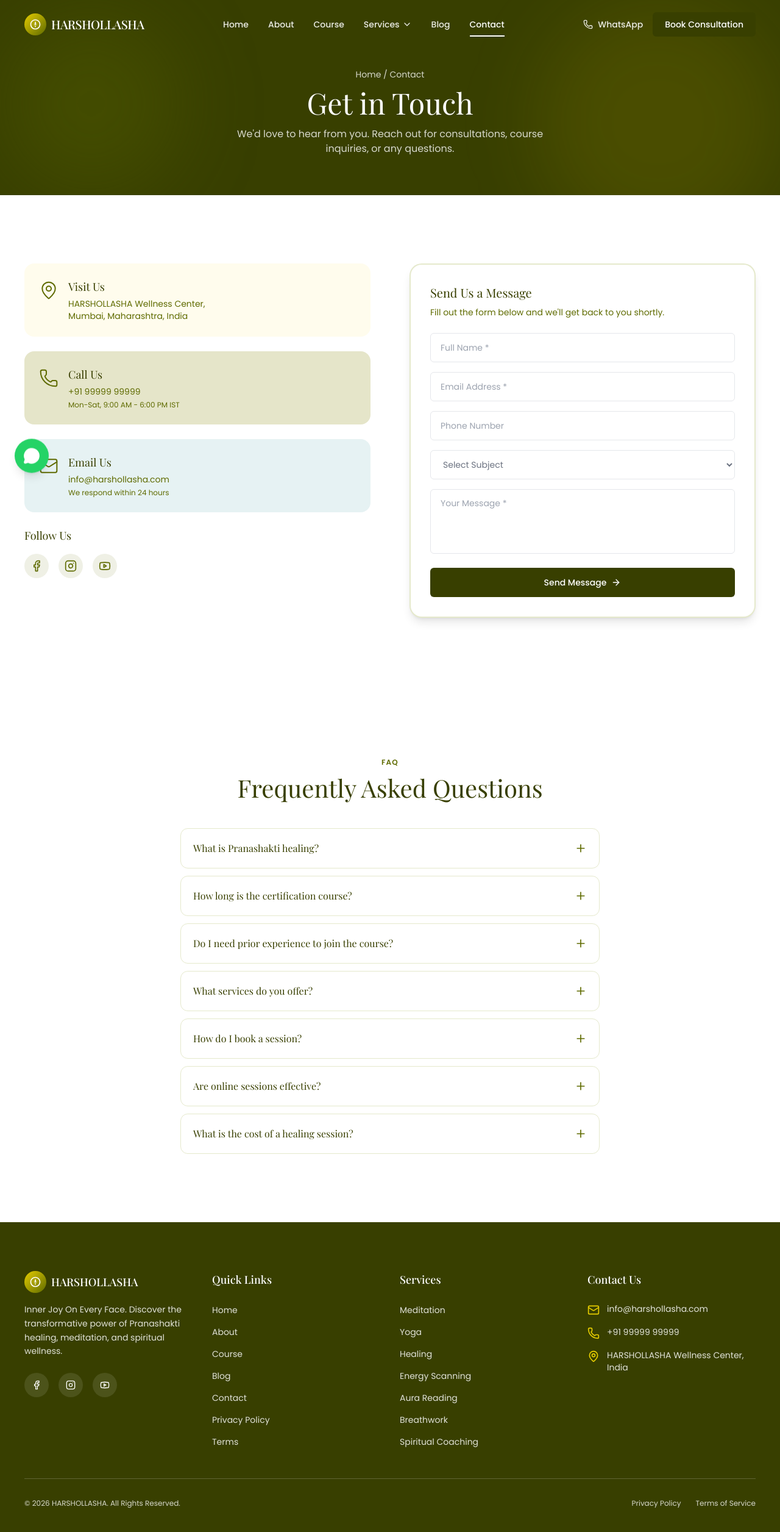
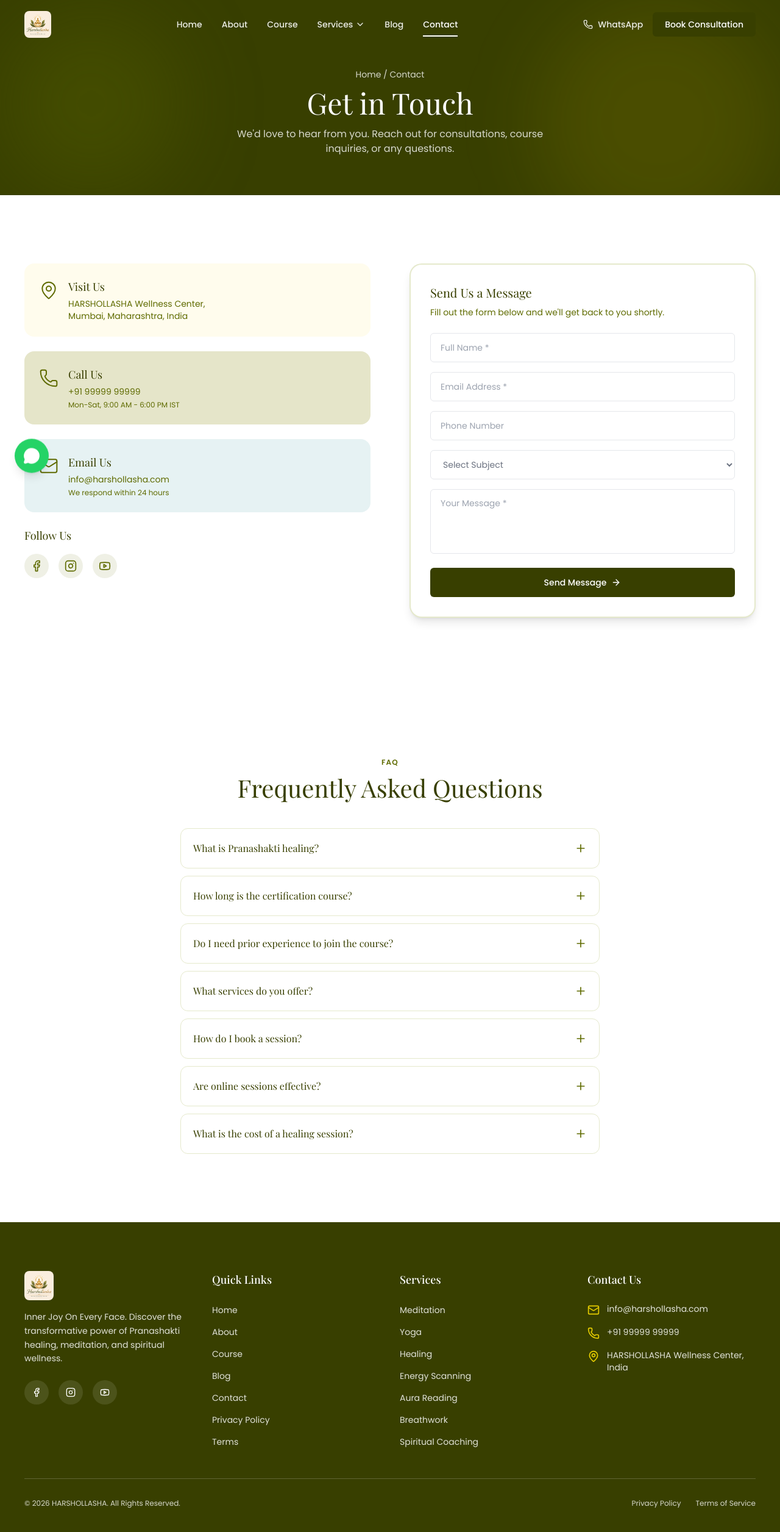
Before and after one commit to gyanamchoudhary/harshollash, a React (Vite) app in the folder app/: page /contact in a window 1280 px wide. Shown: the top 2512 px of the page at 61% size. Built offline with nearby package versions, Linux system fonts and the light colour scheme; a web font is replaced by a local one.

Commit message:
feat: replace SVG logo with new brand logo image in navbar and footer

```diff
--- a/app/src/components/Footer.tsx
+++ b/app/src/components/Footer.tsx
@@ -28,14 +28,12 @@ export default function Footer() {
         <div className="grid grid-cols-1 md:grid-cols-2 lg:grid-cols-4 gap-12 lg:gap-8">
           {/* Brand Column */}
           <div className="lg:col-span-1">
-            <Link to="/" className="flex items-center gap-2 mb-4">
-              <div className="w-9 h-9 rounded-full bg-gradient-to-br from-yellow-500 to-green-800 flex items-center justify-center">
-                <svg viewBox="0 0 24 24" className="w-5 h-5 text-white" fill="currentColor">
-                  <path d="M12 2C6.48 2 2 6.48 2 12s4.48 10 10 10 10-4.48 10-10S17.52 2 12 2zm0 18c-4.41 0-8-3.59-8-8s3.59-8 8-8 8 3.59 8 8-3.59 8-8 8zm-1-13h2v6h-2zm0 8h2v2h-2z" />
-                  <circle cx="12" cy="12" r="3" opacity="0.3" />
-                </svg>
-              </div>
-              <span className="font-heading text-lg font-medium">HARSHOLLASHA</span>
+            <Link to="/" className="flex items-center mb-4">
+              <img
+                src="/images/logo.png"
+                alt="Harshollasha"
+                className="h-12 w-auto object-contain rounded-lg"
+              />
             </Link>
             <p className="text-white/85 font-body text-sm leading-relaxed mb-6">
               Inner Joy On Every Face. Discover the transformative power of Pranashakti healing,
--- a/app/src/components/Navbar.tsx
+++ b/app/src/components/Navbar.tsx
@@ -37,20 +37,12 @@ export default function Navbar() {
       <div className="max-w-container mx-auto px-4 sm:px-6 lg:px-10">
         <div className="flex items-center justify-between h-16 lg:h-20">
           {/* Logo */}
-          <Link to="/" className="flex items-center gap-2 z-10">
-            <div className="w-9 h-9 rounded-full bg-gradient-to-br from-yellow-500 to-green-800 flex items-center justify-center">
-              <svg viewBox="0 0 24 24" className="w-5 h-5 text-white" fill="currentColor">
-                <path d="M12 2C6.48 2 2 6.48 2 12s4.48 10 10 10 10-4.48 10-10S17.52 2 12 2zm0 18c-4.41 0-8-3.59-8-8s3.59-8 8-8 8 3.59 8 8-3.59 8-8 8zm-1-13h2v6h-2zm0 8h2v2h-2z" />
-                <circle cx="12" cy="12" r="3" opacity="0.3" />
-              </svg>
-            </div>
-            <span
-              className={`font-heading text-lg lg:text-xl font-medium tracking-tight transition-colors ${
-                scrolled ? 'text-green-950' : 'text-white'
-              }`}
-            >
-              HARSHOLLASHA
-            </span>
+          <Link to="/" className="flex items-center z-10">
+            <img
+              src="/images/logo.png"
+              alt="Harshollasha"
+              className="h-10 lg:h-11 w-auto object-contain rounded-lg"
+            />
           </Link>
 
           {/* Desktop Nav */}
```
Also changed, not shown: app/public/images/logo.png (added).
